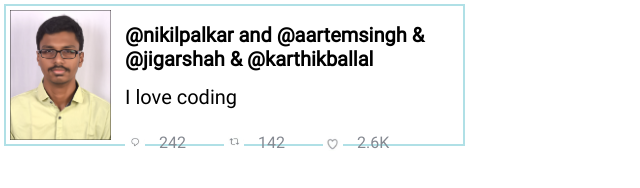
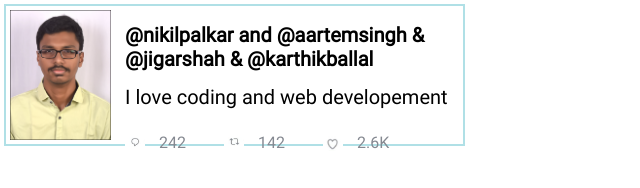
Before and after one commit to Nikhil8450/test2, a plain HTML site: page Task-1/index.html in a window 1280 px wide. Shown: the whole page, without its empty margins (0-640 px from the left). Drawn offline with Linux system fonts and the light colour scheme.

Commit message:
Add p tag update

```diff
--- a/Task-1/index.html
+++ b/Task-1/index.html
@@ -17,7 +17,7 @@
       <div>
         <div class="message">
           <h1 class="username">@nikilpalkar and @aartemsingh & @jigarshah & @karthikballal</h1>
-          <p class="para">I love coding</p>
+          <p class="para">I love coding and web developement</p>
         </div>
         <div class="number1">
           <img class="message-photo" src="images/message.jpg" />
```
